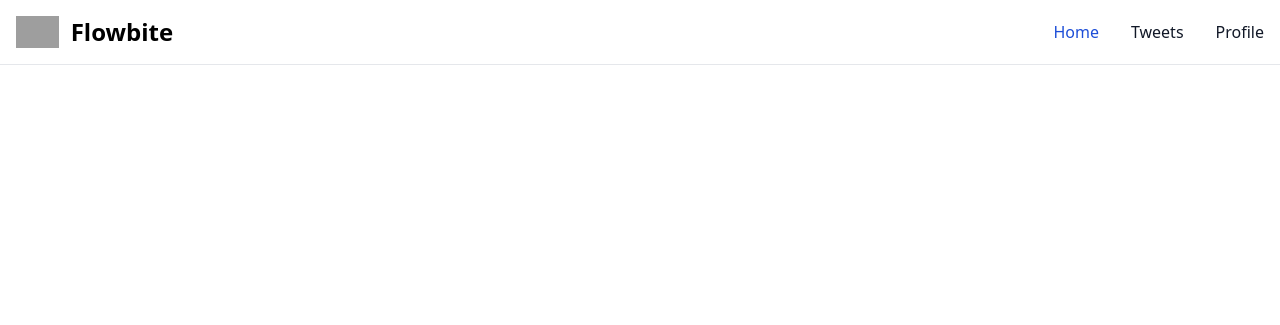
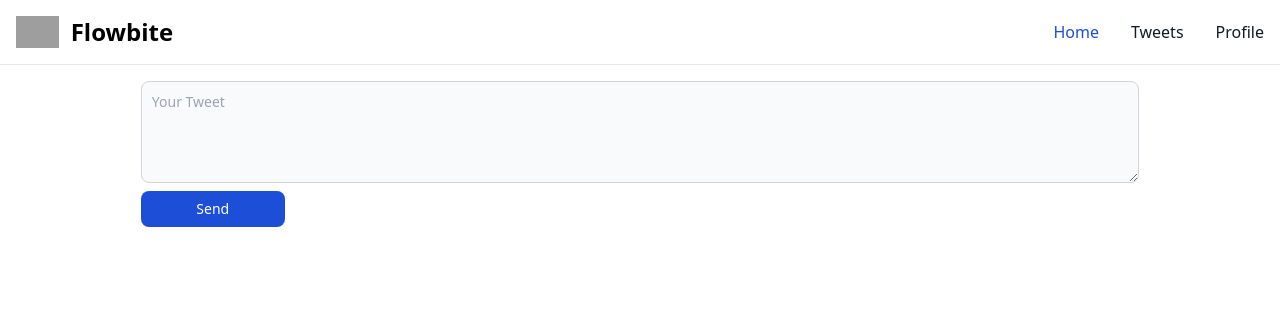
Before and after one commit to king-krs-one/twitter-app, a Django app: page / in a window 1280 px wide. Shown: the top 325 px of the page. Run offline with Django 4.2, Linux system fonts and the light colour scheme; data that the repository does not hold is empty; some libraries are stand-ins or nearby versions; grey boxes are pictures that could not be loaded.

Commit message:
first tweet create form and view

```diff
--- a/backend/app/urls.py
+++ b/backend/app/urls.py
@@ -19,12 +19,14 @@ from django.urls import path
 from tweets.views import (
     home_view,
     tweet_detail_view,
-    tweet_list_view
+    tweet_list_view,
+    tweet_create_view
 )
 
 urlpatterns = [
     path('admin/', admin.site.urls),
     path('', home_view),
     path('tweets/', tweet_list_view),
+    path('tweets/create', tweet_create_view),
     path('tweets/<int:tweet_id>', tweet_detail_view),
 ]
--- a/backend/templates/pages/home.html
+++ b/backend/templates/pages/home.html
@@ -2,9 +2,23 @@
 
 {% block content %}
 
+
+<div class="flex flex-row flex-1">
+  <div class="lg:basis-4/5 basis-full mx-auto">
+    <form class="form" method="post" action="/tweets/create">
+      {% csrf_token %}
+      <input type="hidden" name="next" value="/" />
+      <!-- <label for="message" class="block mb-2 text-sm font-medium text-gray-900 dark:text-white">Your Tweet</label> -->
+      <textarea id="message" name="content" placeholder="Your Tweet" rows="4" class="mb-2 block p-2.5 w-full text-sm text-gray-900 bg-gray-50 rounded-lg border border-gray-300 focus:ring-blue-500 focus:border-blue-500 dark:bg-gray-700 dark:border-gray-600 dark:placeholder-gray-400 dark:text-white dark:focus:ring-blue-500 dark:focus:border-blue-500"></textarea>
+      <button type="submit" class="w-36 px-3 py-2 text-sm font-medium text-center text-white bg-blue-700 rounded-lg hover:bg-blue-800 focus:ring-4 focus:outline-none focus:ring-blue-300 dark:bg-blue-600 dark:hover:bg-blue-700 dark:focus:ring-blue-800">Send</button>
+    </form>
+  </div>
+</div>
+
 <div id="tweets" class="w-full grid md:grid-cols-3 gap-4">
   replace me
 </div>
+
 <script>
 const tweetsElement = document.getElementById("tweets")
 
@@ -43,7 +57,7 @@ tweetsElement.innerHTML = "loading...."
     const listedItems = xhr.response.response
 
     const listedItemsStr = listedItems.map(element => {
-      return formatTweetElement(element) + formatTweetElement(element)
+      return formatTweetElement(element)
     }).join("")
 
     tweetsElement.innerHTML = listedItemsStr
--- a/backend/tweets/views.py
+++ b/backend/tweets/views.py
@@ -1,12 +1,21 @@
 from django.http import HttpResponse, Http404, JsonResponse
 from django.shortcuts import render
 from .models import Tweet
+from .forms import TweetForm
 import random
 
 # Create your views here.
 def home_view(request, *args, **kwargs):
-    return render(request, "pages/home.html")
-    return HttpResponse('<h1>Hello there</h1>')
+    return render(request, "pages/home.html", context={}, status=200)
+
+def tweet_create_view(request, *args, **kwargs):
+    form = TweetForm(request.POST or None)
+    if form.is_valid():
+        obj = form.save(commit=False)
+        obj.save()
+        form = TweetForm()
+
+    return render(request, "components/form.html", context={"form": form})
 
 def tweet_list_view(request, *args, **kwargs):
     qs = Tweet.objects.all()
```
Also changed, not shown: backend/templates/components/form.html (added, +8 -0 lines), backend/tweets/forms.py (added, +16 -0 lines).
